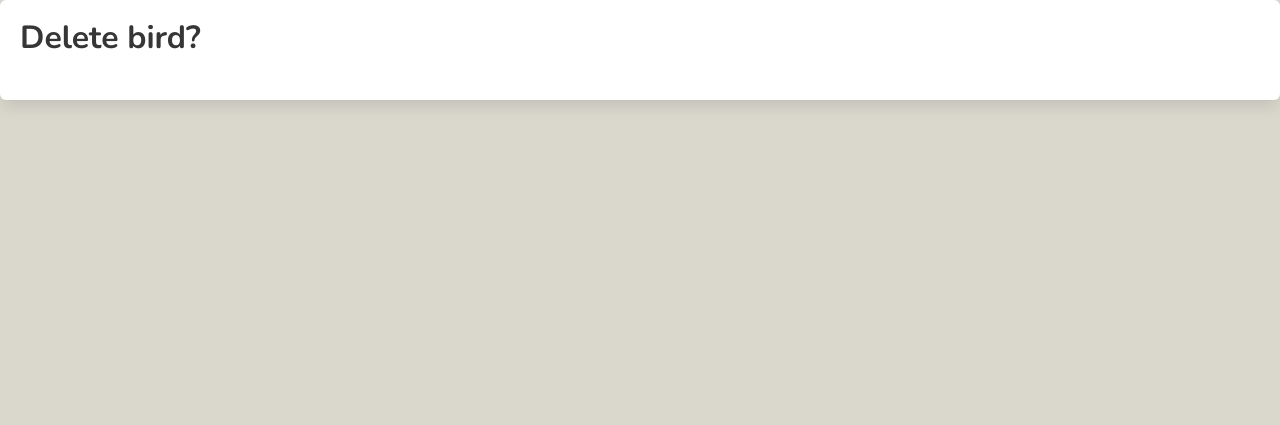
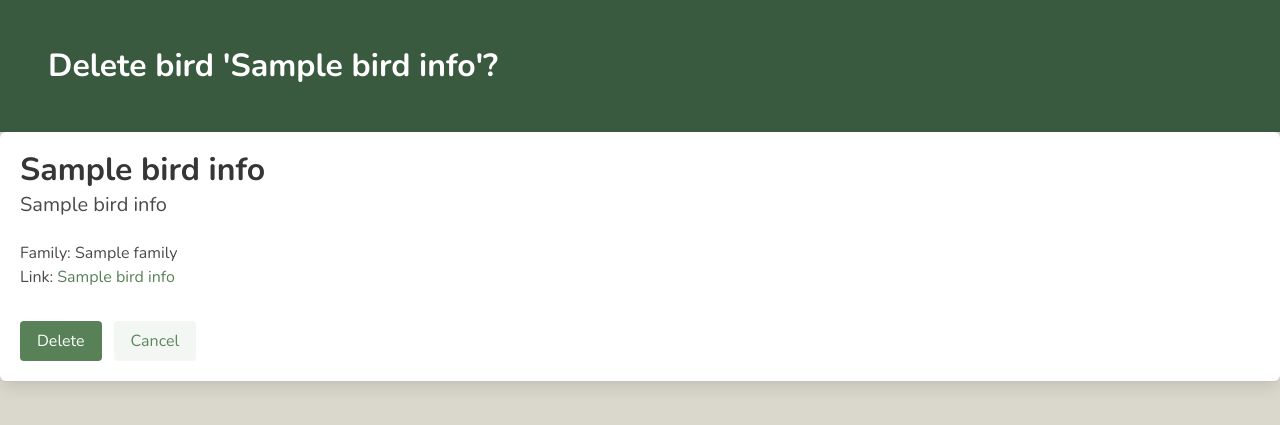
Before and after one commit to n2chance/SGBirdsFinder, a Flask app: template app/templates/admin/delete_bird.html in a window 1280 px wide. Shown: the part 56-481 px from the top of the page. Run offline with Flask 2, Linux system fonts and the light colour scheme; the template is opened without the code that fills it: most values are stand-ins (such as "Sample title", 1, 10 or a date in 2020); some libraries are stand-ins or nearby versions.

Commit message:
Implement delete bird page

```diff
--- a/app/templates/admin/delete_bird.html
+++ b/app/templates/admin/delete_bird.html
@@ -3,10 +3,27 @@
 {% block title %}Delete Bird{% endblock %}
 
 {% block content %}
+    <section class="hero is-primary">
+        <div class="hero-body">
+            <p class="title">
+                Delete bird '{{ birdInfo['EngName']}}'?
+            </p>
+        </div>
+    </section>
     <div class="box">
-        <p class="title">Delete bird?</p>
-        <form>
-
+        <p class="title">{{ birdInfo['EngName'] }}</p>
+        <p class="subtitle">{{ birdInfo['SciName'] }}</p>
+        <p>Family: {{ birdInfo['Family'] }}</p>
+        <p>Link: <a href="{{ url_for('viewbird_bp.viewbird',birdNum=birdInfo['Num']) }}">{{ birdInfo['EngName'] }}</a></p>
+        <form action="{{ url_for('admin_bp.delete') }}" method="post">
+            <div class="field is-grouped" style="margin-top: 2em;">
+                <div class="control">
+                    <button type="submit" name="birdNum" value="{{ birdInfo['Num'] }}"  class="button is-link">Delete</button>
+                </div>
+                <div class="control">
+                    <a href="{{ url_for('browse_bp.browse') }}"><button class="button is-link is-light">Cancel</button></a>
+                </div>
+            </div>
         </form>
     </div>
 {% endblock %}
```
